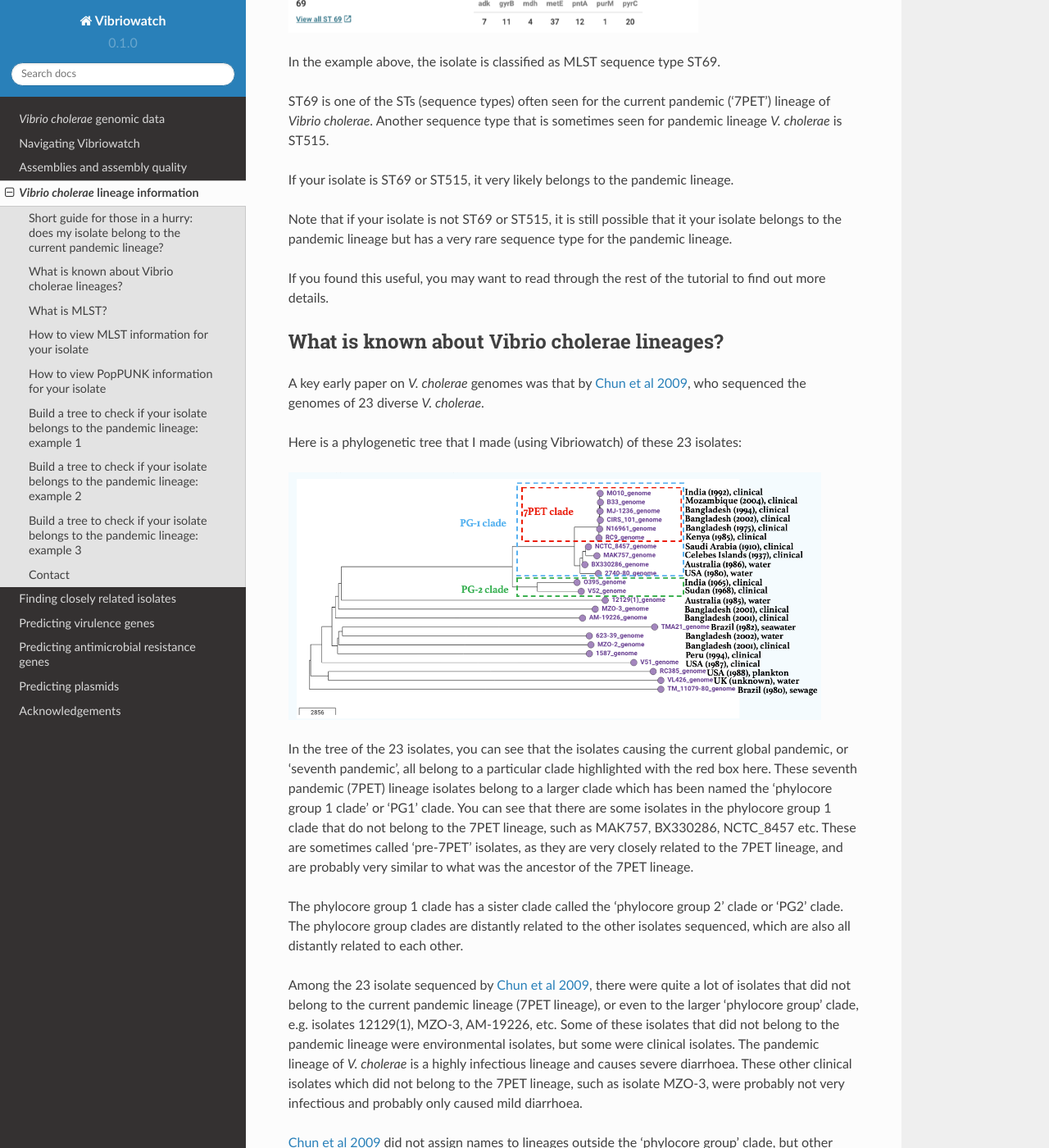
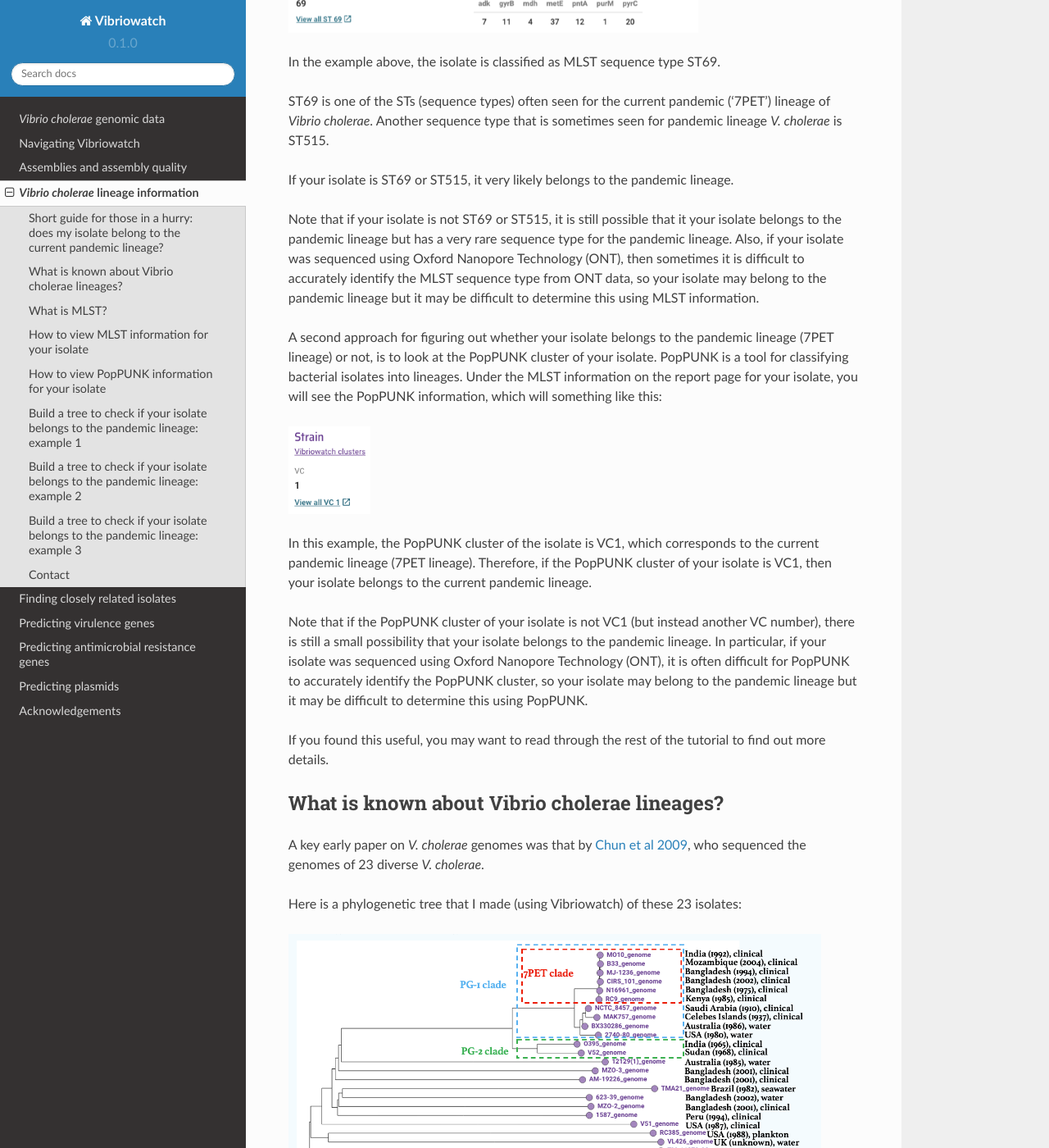
Before and after one commit to avrilcoghlan/vibriowatch, a Sphinx documentation site: the page built from docs/source/mlst.rst, in a window 1280 px wide and 1400 px high, scrolled down 1789 px. Shown: the whole window at 82% size. Built offline with Sphinx 7.4.7 and the Read the Docs theme 2.0.0, drawn with Linux system fonts in a browser that asks for light colours.

Commit message:
Update mlst.rst

```diff
--- a/docs/source/mlst.rst
+++ b/docs/source/mlst.rst
@@ -43,7 +43,23 @@ ST69 is one of the STs (sequence types) often seen for the current pandemic ('7P
 
 If your isolate is ST69 or ST515, it very likely belongs to the pandemic lineage.
 
-Note that if your isolate is not ST69 or ST515, it is still possible that it your isolate belongs to the pandemic lineage but has a very rare sequence type for the pandemic lineage.
+Note that if your isolate is not ST69 or ST515, it is still possible that it your isolate belongs to the pandemic lineage but has a very rare sequence type for the pandemic lineage. Also, if your isolate was sequenced using Oxford Nanopore Technology (ONT), then sometimes it is difficult to accurately identify
+the MLST sequence type from ONT data, so your isolate may belong to the pandemic lineage but it may be difficult to determine this using MLST information.
+
+A second approach for figuring out whether your isolate belongs to the pandemic lineage (7PET lineage) or not, is to look at the
+PopPUNK cluster of your isolate. PopPUNK is a tool for classifying bacterial isolates into lineages. Under the MLST information on the
+report page for your isolate, you will see the PopPUNK information, which will something like this:
+
+.. image:: Picture107.png
+  :width: 100
+
+In this example, the PopPUNK cluster of the isolate is VC1, which corresponds to the current pandemic lineage (7PET lineage). Therefore,
+if the PopPUNK cluster of your isolate is VC1, then your isolate belongs to the current pandemic lineage.
+
+Note that if the PopPUNK cluster of your isolate is not VC1 (but instead another VC number),
+there is still a small possibility that your isolate belongs to the pandemic lineage.
+In particular, if your isolate was sequenced using Oxford Nanopore Technology (ONT), it is often difficult for PopPUNK
+to accurately identify the PopPUNK cluster, so your isolate may belong to the pandemic lineage but it may be difficult to determine this using PopPUNK.
 
 If you found this useful, you may want to read through the rest of the tutorial to find out more details.
 
```
